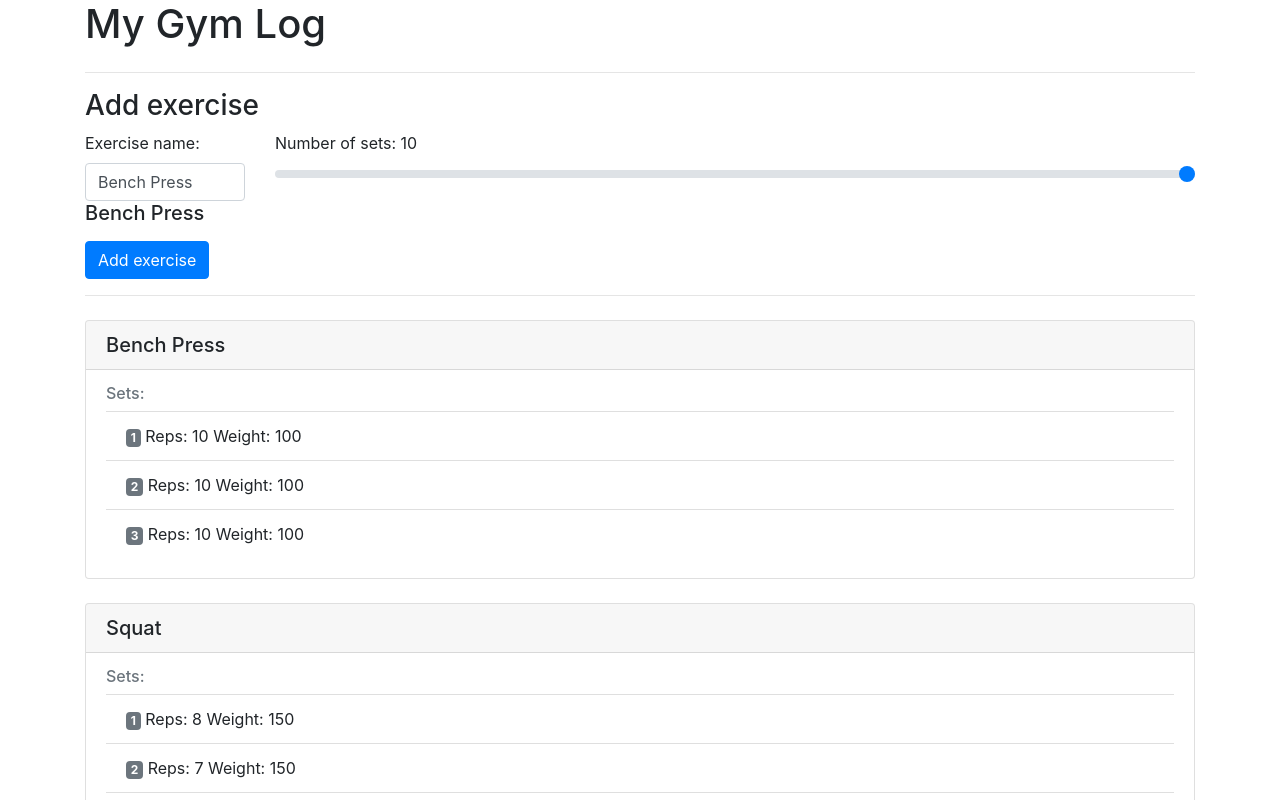
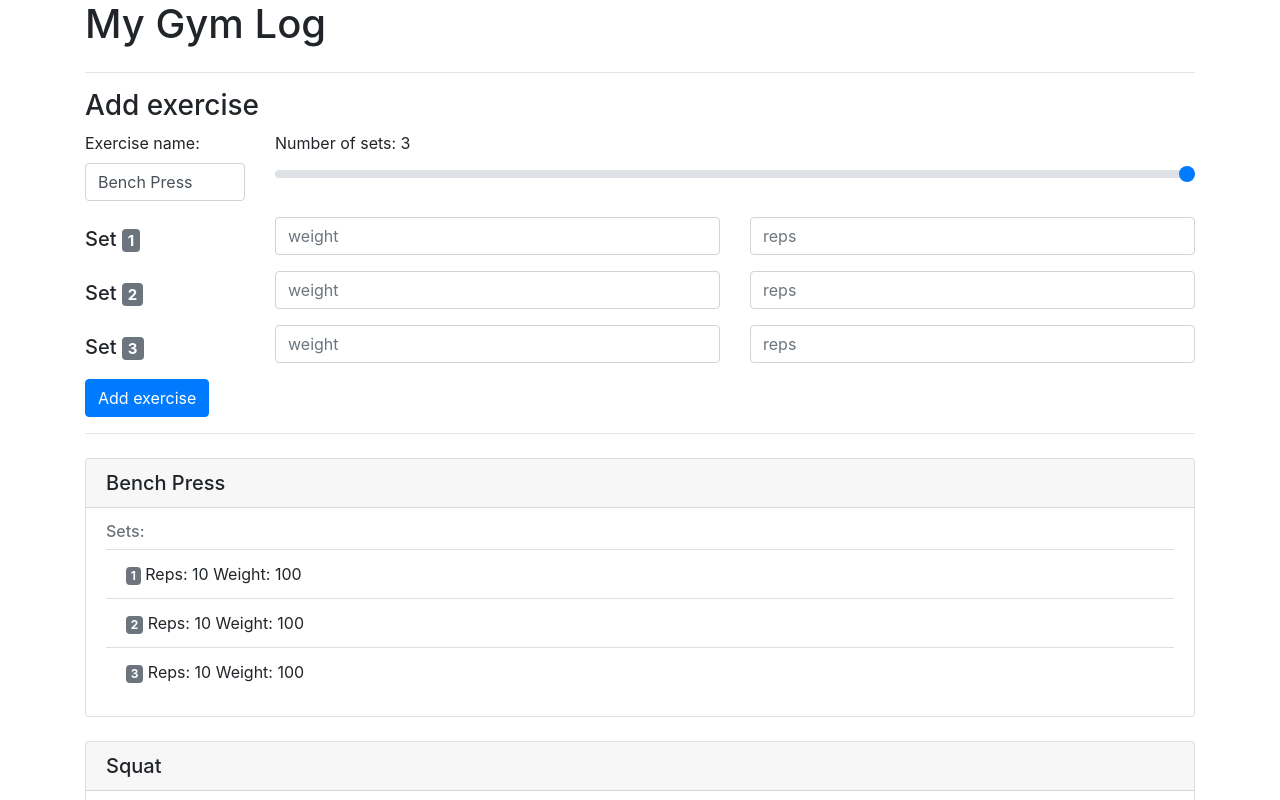
Before and after one commit to nikitadrozdovskii/my-gym-log, an Angular app: page / in a window 1280 px wide. Shown: the top 800 px of the page. Built offline with nearby package versions, Linux system fonts and the light colour scheme.

Commit message:
changed default number of sets displayed in AddExe component to 3, inputs are now displayed on page load

```diff
--- a/src/app/add-exe/add-exe.component.html
+++ b/src/app/add-exe/add-exe.component.html
@@ -5,7 +5,7 @@
       <div class="form-group">
         <label for="exerciseName" class="form-label">Exercise name:</label>
         <input type="text" class="form-control" id="exerciseName" [(ngModel)]="exe.name" name="name">
-        <h5>{{exe.name}}</h5>
+        <!--<h5>{{exe.name}}</h5>-->
       </div>
     </div>
     <div class="col-md-10">
@@ -13,6 +13,6 @@
       <input type="range" class="custom-range" min="0" max="20" id="customRange2" (mouseup)="changeNumberOfSets($event)">
     </div>
   </div>
-  <app-add-set *ngFor="let set of exe.sets; let i = index" [setIndex]="i" (setUpdated)="onSetUpdated($event)"></app-add-set>
-  <button class="btn btn-primary" (click)="onSubmit()">Add exercise</button>
+  <app-add-set *ngFor="let set of exe.sets; let i = index" [setIndex]="i" (setUpdated)="onSetUpdated($event)" #setInputs></app-add-set>
+  <button class="btn btn-primary" (click)="onSubmit(); addExeForm.reset()">Add exercise</button>
 </form>
--- a/src/app/add-exe/add-exe.component.ts
+++ b/src/app/add-exe/add-exe.component.ts
@@ -12,12 +12,12 @@ import {ExeService} from '../exe.service';
   styleUrls: ['./add-exe.component.css']
 })
 export class AddExeComponent implements OnInit {
-  exe: Exe = {name: 'Bench Press', sets: []};
+  exe: Exe = {name: 'Bench Press', sets: [{reps: 0, weight: 0}, {reps: 0, weight: 0}, {reps: 0, weight: 0}]};
   numberOfSets: number;
 
 
   constructor(private exeService: ExeService) {
-    this.numberOfSets = 10;
+    this.numberOfSets = 3;
   }
 
   ngOnInit() {
@@ -26,6 +26,7 @@ export class AddExeComponent implements OnInit {
   onSubmit() {
     const copy = Object.assign({}, this.exe);
     this.exeService.add(copy);
+    console.log(this.exe.sets);
   }
 
   changeNumberOfSets(event) {
```
